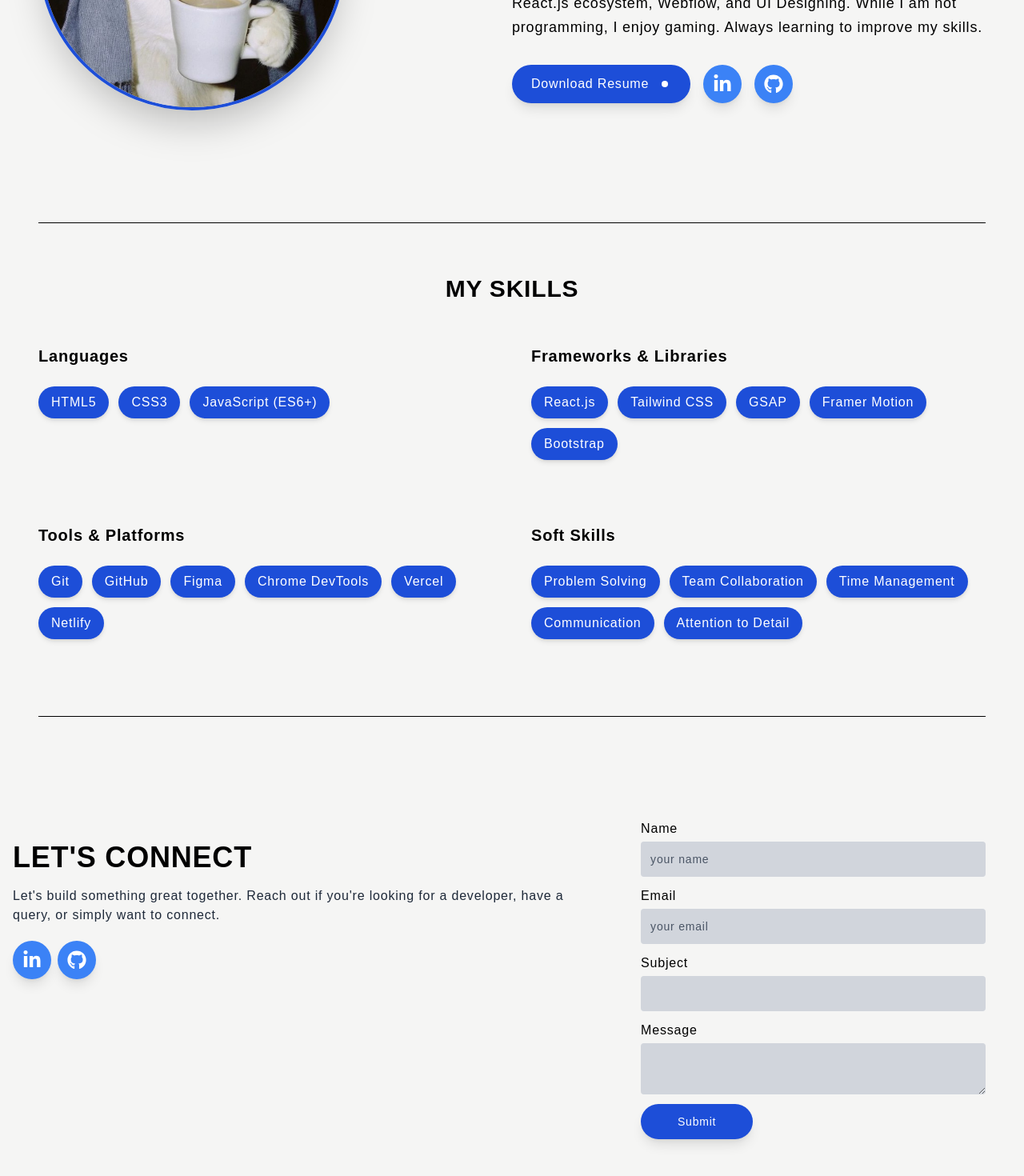
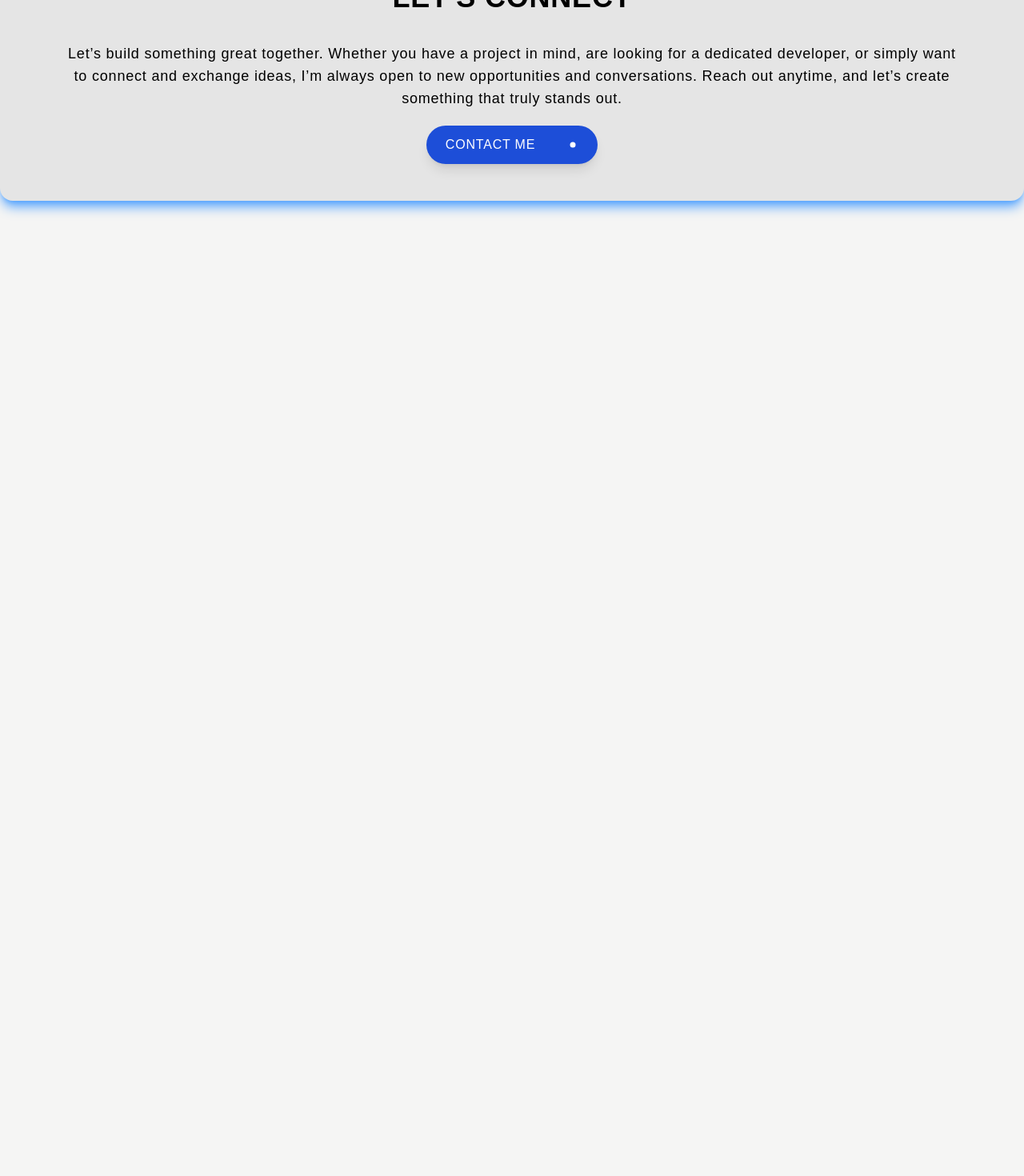
Before and after one commit to Hrushikeshj26/hrushij.dev, a React (Vite) app: page /about in a window 1280 px wide. Shown: the part 506-1976 px from the top of the page at 80% size. After the commit the page ends 800 px from the top, so only its background shows below. Built offline with nearby package versions, Linux system fonts and the light colour scheme; a web font is replaced by a local one.

Commit message:
UI/UX improv..

```diff
--- a/src/App.jsx
+++ b/src/App.jsx
@@ -20,8 +20,9 @@ function App() {
         <Routes>
           <Route path="/" element={
             <>
-              <Hero className= 'font-nato'/>
-              <Hero2/>
+              <Hero />
+              <About />
+              <Hero2 />
             </>
           }/>
         <Route path="/about" element={<About/>}/>
--- a/src/components/Footer.jsx
+++ b/src/components/Footer.jsx
@@ -1,113 +1,23 @@
 import React, { useState } from 'react';
 import { FaLinkedinIn, FaGithub } from 'react-icons/fa';
+import { Link } from 'react-router-dom';
+import { GoDotFill } from "react-icons/go";
 
 function Footer() {
-  // 1. State to hold form data
-  const [formData, setFormData] = useState({
-    name: '',
-    email: '',
-    subject: '',
-    message: ''
-  });
-
-  // 2. Function to handle input changes
-  const handleChange = (e) => {
-    const { name, value } = e.target;
-    setFormData(prevState => ({
-      ...prevState,
-      [name]: value
-    }));
-  };
-
-  // 3. Function to handle form submission
-  const handleSubmit = (e) => {
-    e.preventDefault();
-    // This creates a mailto link with the form data
-    const mailtoLink = `mailto:hrushij92@gmail.com?subject=${encodeURIComponent(formData.subject)}&body=Name: ${encodeURIComponent(formData.name)}%0AEmail: ${encodeURIComponent(formData.email)}%0AMessage: ${encodeURIComponent(formData.message)}`;
-
-    // Opens the user's default email client
-    window.location.href = mailtoLink;
-
-    // Optional: Clear form after submission
-    setFormData({
-      name: '',
-      email: '',
-      subject: '',
-      message: ''
-    });
-  };
 
   return (
-    <div id='contact' className='dark:text-white max-w-7xl mx-auto flex md:gap-5 md:flex-row flex-col p-4'>
-        <div className='md:pt-15 pt-5'>
-            <h2 className='uppercase font-semibold text-2xl md:text-4xl pb-4'>let's connect</h2>
-            <p className='md:text-base text-sm w-full dark:text-gray-400 text-gray-800'>Let's build something great together. Reach out if you're looking for a developer, have a query, or simply want to connect.</p>
-            <div className='w-45 flex gap-2 my-5'>
-                <a
-                href="https://www.linkedin.com/in/hrushikeshj26/"
-                target="_blank"
-                rel="noopener noreferrer"
-                className='bg-(--color-secondary) py-3 px-3 rounded-full dark:text-black text-white hover:text-white text-2xl font-semibold flex items-center justify-center hover:bg-(--color-secondary-hover) hover:scale-105 transition-all duration-300 shadow-lg'>
-                    <FaLinkedinIn />
-                </a>
-                <a
-                    href="https://github.com/Hrushikeshj26"
-                    target="_blank"
-                    rel="noopener noreferrer"
-                    className='bg-(--color-secondary) py-3 px-3 rounded-full dark:text-black text-white hover:text-white text-2xl font-semibold flex items-center justify-center hover:bg-(--color-secondary-hover) hover:scale-105 transition-all duration-300 shadow-lg'>
-                        <FaGithub />
-                </a>
-            </div>
+    <div id='contact' className='dark:text-white max-w-7xl dark:bg-(--color-dark-page) bg-(--color-light-page) md:mx-auto mx-2 mb-10 px-2 md:px-20 h-80 flex items-center justify-center rounded-2xl shadow-lg shadow-blue-400 dark:shadow-blue-900'>
+        <div className='w-full flex items-center justify-center flex-col gap-5'>
+            <h2 className='uppercase font-bold text-2xl md:text-4xl md:pb-4'>let's connect</h2>
+            <p className='md:text-lg text-sm dark:text-gray-200 text-center'>Let’s build something great together. Whether you have a project in mind, are looking for a dedicated developer, or simply want to connect and exchange ideas, I’m always open to new opportunities and conversations. Reach out anytime, and let’s create something that truly stands out.</p>
+            <Link
+                to="/contact"
+                className="bg-(--color-primary) py-3 px-4 md:px-6 rounded-full text-white font-medium flex items-center gap-10
+                            hover:bg-(--color-secondary) hover:scale-105 cursor-pointer transition-all duration-300 shadow-lg"
+            >
+                  CONTACT ME <GoDotFill className="text-sm" />
+            </Link>
         </div>
-
-        <form onSubmit={handleSubmit} className='flex flex-col md:w-1/2 px-2 md:p-8 gap-1'>
-            <label htmlFor="name">Name</label>
-            <input
-                type="text"
-                name="name"
-                value={formData.name}
-                onChange={handleChange}
-                placeholder='your name'
-                className='p-3 dark:bg-gray-800 bg-gray-300 rounded mb-2 text-sm dark:placeholder-gray-400 placeholder-gray-600'
-                required
-            />
-
-            <label htmlFor="email">Email</label>
-            <input
-                type="email"
-                name="email"
-                value={formData.email}
-                onChange={handleChange}
-                placeholder='your email'
-                className='p-3 dark:bg-gray-800 bg-gray-300 rounded mb-2 text-sm dark:placeholder-gray-400 placeholder-gray-600'
-                required
-            />
-
-            <label htmlFor="subject">Subject</label>
-            <input
-                type="text"
-                name="subject"
-                value={formData.subject}
-                onChange={handleChange}
-                className='p-3 dark:bg-gray-800 bg-gray-300 rounded mb-2 text-sm dark:placeholder-gray-400 placeholder-gray-600'
-                required
-            />
-
-            <label htmlFor="message">Message</label>
-            <textarea
-                type='text'
-                name="message"
-                value={formData.message}
-                onChange={handleChange}
-                className='p-3 dark:bg-gray-800 bg-gray-300 rounded mb-2 text-sm dark:placeholder-gray-400 placeholder-gray-600'
-                required
-            />
-
-            <button
-                type="submit"
-                className='bg-(--color-primary) hover:bg-(--color-secondary) py-3 px-6 rounded-full text-white font-medium flex items-center gap-10 hover:scale-105 cursor-pointer transition-all duration-300 shadow-lg w-35 justify-center md:mb-0 mb-15 text-sm'
-            >Submit</button>
-        </form>
     </div>
   )
 }
--- a/src/components/Hero.jsx
+++ b/src/components/Hero.jsx
@@ -15,7 +15,7 @@ function Hero() {
               HRUSHIKESH JADHAV.
             </span>
           </h1>
-          <p className="max-w-xl dark:text-gray-300 py-2 md:py-6 text-base md:text-xl leading-relaxed mx-8 md:mx-0 ">
+          <p className="max-w-xl dark:text-gray-300 pt-6 md:py-6 text-base md:text-xl leading-relaxed mx-8 md:mx-0 ">
             Frontend Developer crafting clean, engaging, and performant web
             experiences. I'm driven by a passion for solving problems and
             building intuitive digital products.
--- a/src/index.css
+++ b/src/index.css
@@ -6,6 +6,15 @@
     transition: background-color 1s cubic-bezier(0.4, 0, 0.2, 1),
                 color 0.25s cubic-bezier(0.4, 0, 0.2, 1);
 }
+
+body {
+  background-color: #f5f5f4;
+}
+
+.dark body {
+  background-color: #0c0a09;
+}
+
 
 .font-Parkinsans {
    font-family: "Parkinsans", sans-serif;
--- a/src/pages/About.jsx
+++ b/src/pages/About.jsx
@@ -23,35 +23,35 @@ function About() {
   ];
 
   return (
-    <div className='dark:text-white max-w-7xl mx-auto h-auto py-10 md:py-20 px-6 md:px-12'>
+    <div className='dark:text-white max-w-7xl mx-auto h-auto py-2 px-3 md:px-10'>
 
-      <h1 className='uppercase font-semibold text-3xl hidden md:flex md:text-3xl pb-10 md:pb-16 mt-10 md:mt-20 justify-center'>
+      {/* <h1 className='uppercase font-semibold text-3xl hidden md:flex md:text-3xl pb-10 md:pb-16 mt-10 md:mt-20 justify-center'>
         about me
-      </h1>
+      </h1> */}
 
       {/* Profile Section: Stacks on mobile (flex-col), Side-by-side on desktop (md:flex-row) */}
-      <div className='flex flex-col md:flex-row w-full gap-10 md:gap-16 justify-between items-center'>
+      {/* <div className='flex flex-col md:flex-row w-full gap-10 md:gap-16 justify-between items-center'> */}
 
         {/* Profile Image */}
-        <div className="flex shrink-0 md:mt-0 mt-20">
+        {/* <div className="flex shrink-0 md:mt-0 mt-20">
           <img
             src="/images/cat-pic2.jpg"
             alt="profile-pic"
             className='w-64 h-64 md:w-80 md:h-80 lg:w-96 lg:h-96 object-cover rounded-full border-4 border-(--color-primary) shadow-2xl'
           />
-        </div>
+        </div> */}
 
         {/* Text Content */}
-        <div className='flex flex-col w-full md:w-1/2 text-center md:text-left'>
+        {/* <div className='flex flex-col w-full md:w-1/2 text-center md:text-left'>
           <p className='text-2xl md:text-4xl pb-5 font-medium leading-tight'>
             I am a <span className='text-(--color-primary) font-semibold'>front-end developer</span> based in India.
           </p>
           <p className='text-sm md:text-lg dark:text-gray-300 leading-relaxed'>
             I am a Frontend Developer looking for exciting opportunities. I have a background in Computer Applications (BCA). I like to focus on accessibility and performance when developing. Passionate and curious about solving problems. Currently, I’m exploring the React.js ecosystem, Webflow, and UI Designing. While I am not programming, I enjoy gaming. Always learning to improve my skills.
-          </p>
+          </p> */}
 
           {/* Buttons */}
-          <div className='flex w-full flex-wrap justify-start md:justify-start gap-2 md:gap-4 mt-8'>
+          {/* <div className='flex w-full flex-wrap justify-start md:justify-start gap-2 md:gap-4 mt-8'>
             <button className='bg-(--color-primary) hover:bg-(--color-secondary) py-3 md:px-6 px-5 rounded-full text-white font-medium flex items-center gap-2 md:gap-3 hover:scale-105 cursor-pointer transition-all duration-300 shadow-lg'>
               Download Resume<GoDotFill/>
             </button>
@@ -74,22 +74,20 @@ function About() {
               <FaGithub size={24} />
             </a>
           </div>
-        </div>
-      </div>
+        </div> */}
+      {/* </div> */}
 
-      <hr className='mt-16 md:mt-35' />
+      <hr className='mt-16 md:mt-5' />
 
-      {/* Skills Section */}
+      <h1 className='uppercase font-bold md:text-4xl text-2xl pb-5 md:mt-10 mt-8 mb-5 text-center md:text-left'>
+          My Skills
+      </h1>
       <div className='flex w-full gap-8 justify-between items-center flex-col'>
-        <h1 className='uppercase font-semibold text-2xl md:text-3xl pb-5 mt-10 md:mt-16 text-center'>
-          My Skills
-        </h1>
 
-        {/* Skills Grid: 1 column on mobile, 2 columns on desktop */}
-        <div className="grid grid-cols-1 md:grid-cols-2 gap-5 md:gap-12 w-full">
+        <div className="grid grid-cols-1 md:grid-cols-2 gap-5 md:gap-2 w-full">
           {skillCategories.map((category, index) => (
             <div key={index} className="mb-4 md:mb-8 text-center md:text-left">
-              <h3 className="text-lg md:text-xl font-semibold dark:text-gray-400 mb-4 md:mb-6">
+              <h3 className="text-lg md:text-xl font-semibold dark:text-gray-400 mb-4">
                 {category.title}
               </h3>
 
@@ -97,7 +95,7 @@ function About() {
                 {category.skills.map((skill, skillIndex) => (
                   <span
                     key={skillIndex}
-                    className="bg-(--color-primary) text-white text-sm md:text-base font-medium px-4 py-2 rounded-full hover:bg-blue-600 hover:scale-105 transition-all duration-300 cursor-default shadow-md"
+                    className="bg-(--color-primary) text-white text-sm font-medium px-4 py-2 rounded-full hover:bg-blue-600 hover:scale-105 transition-all duration-300 cursor-default shadow-md"
                   >
                     {skill}
                   </span>
@@ -108,7 +106,7 @@ function About() {
         </div>
       </div>
 
-      <hr className='mt-10 md:mt-16' />
+      {/* <hr className='mt-10 md:mt-16' /> */}
     </div>
   )
 }
```
Also changed, not shown: src/components/Hero2.jsx (+15 -15 lines), src/components/Navbar.jsx (+6 -6 lines), src/components/Projects.jsx (+11 -11 lines).
